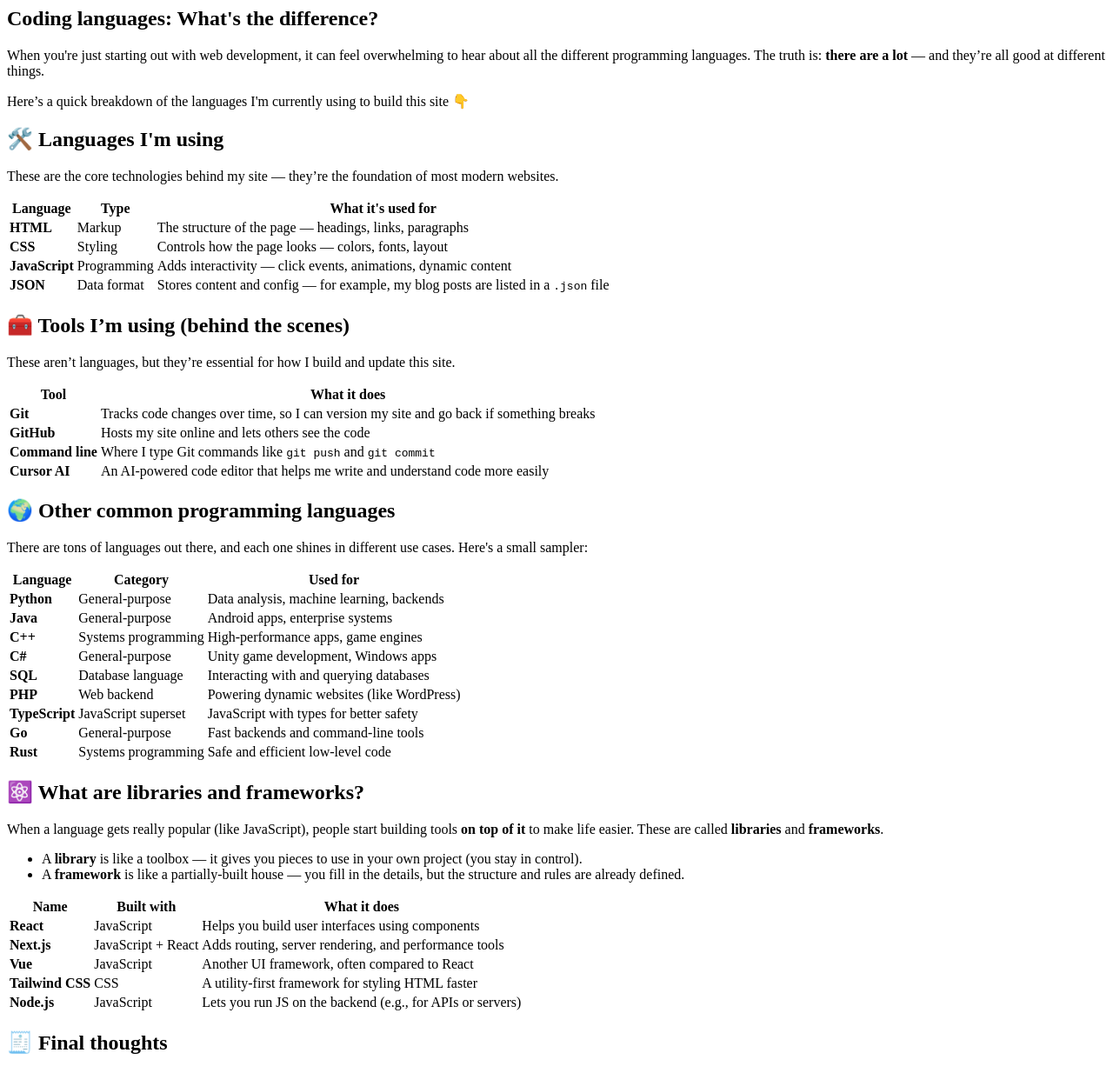
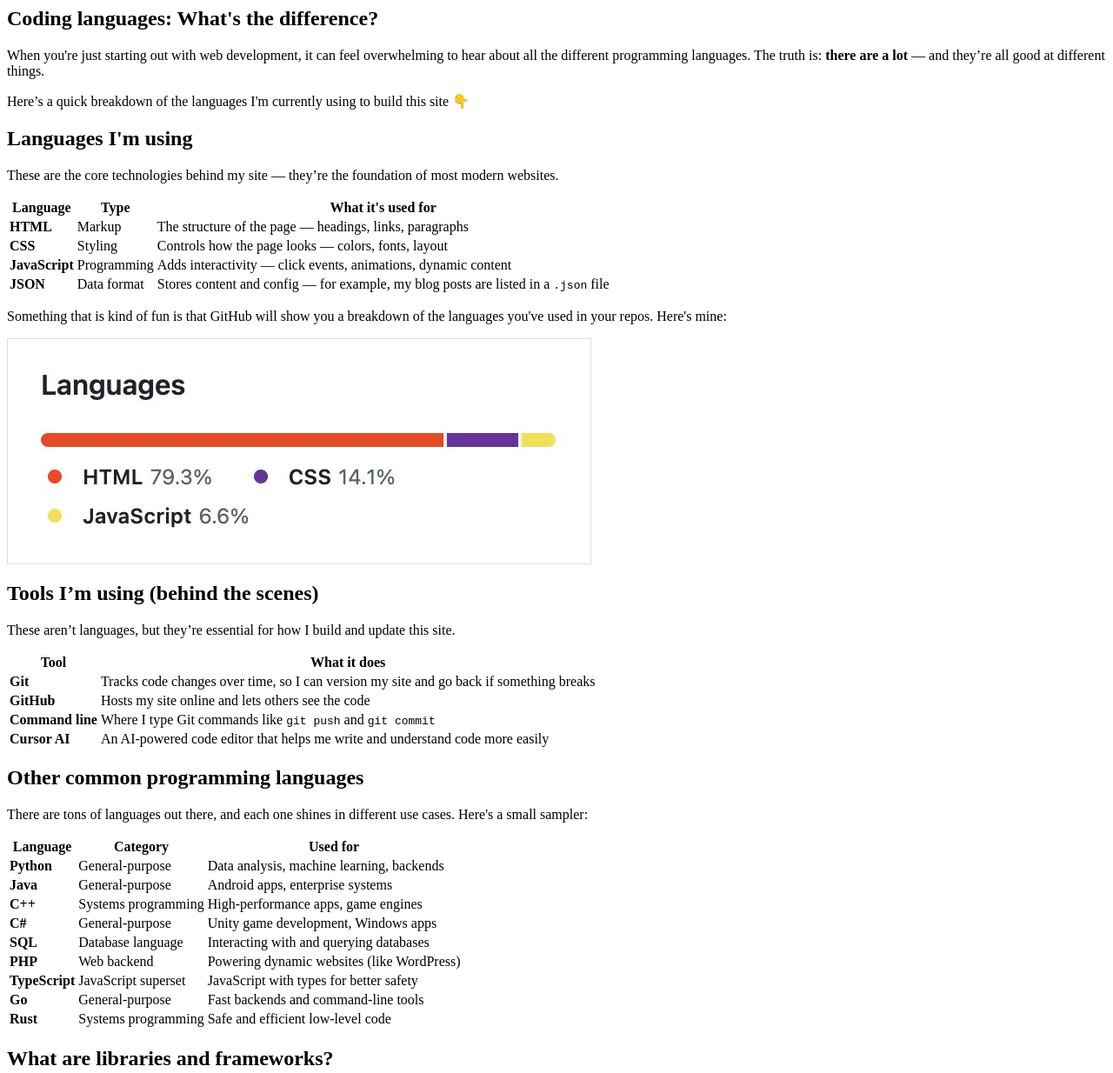
Before and after one commit to iamkaterpillar/my-website, a plain HTML site: page posts/coding-languages/index.html in a window 1280 px wide. Shown: the top 1234 px of the page at 87% size. Drawn offline with Linux system fonts and the light colour scheme.

Commit message:
github breakdown

```diff
--- a/posts/coding-languages/index.html
+++ b/posts/coding-languages/index.html
@@ -5,7 +5,7 @@
 
   <p>Here’s a quick breakdown of the languages I'm currently using to build this site 👇</p>
 
-  <h2>🛠️ Languages I'm using</h2>
+  <h2>Languages I'm using</h2>
   <p>These are the core technologies behind my site — they’re the foundation of most modern websites.</p>
 
   <table class="simple-table">
@@ -40,7 +40,11 @@
     </tbody>
   </table>
 
-  <h2>🧰 Tools I’m using (behind the scenes)</h2>
+  <p>Something that is kind of fun is that GitHub will show you a breakdown of the languages you've used in your repos. Here's mine:</p>
+
+  <img src="/posts/coding-languages/languages.jpg" alt="GitHub language breakdown" style="max-width:100%; border:1px solid #ddd; padding:4px;">
+
+  <h2>Tools I’m using (behind the scenes)</h2>
   <p>These aren’t languages, but they’re essential for how I build and update this site.</p>
 
   <table class="simple-table">
@@ -70,7 +74,7 @@
     </tbody>
   </table>
 
-  <h2>🌍 Other common programming languages</h2>
+  <h2>Other common programming languages</h2>
   <p>There are tons of languages out there, and each one shines in different use cases. Here's a small sampler:</p>
 
   <table class="simple-table">
@@ -130,7 +134,7 @@
     </tbody>
   </table>
 
-  <h2>⚛️ What are libraries and frameworks?</h2>
+  <h2>What are libraries and frameworks?</h2>
   <p>When a language gets really popular (like JavaScript), people start building tools <strong>on top of it</strong> to make life easier. These are called <strong>libraries</strong> and <strong>frameworks</strong>.</p>
 
   <ul>
```
Also changed, not shown: posts/coding-languages/languages.jpg (added), 3 other files.
